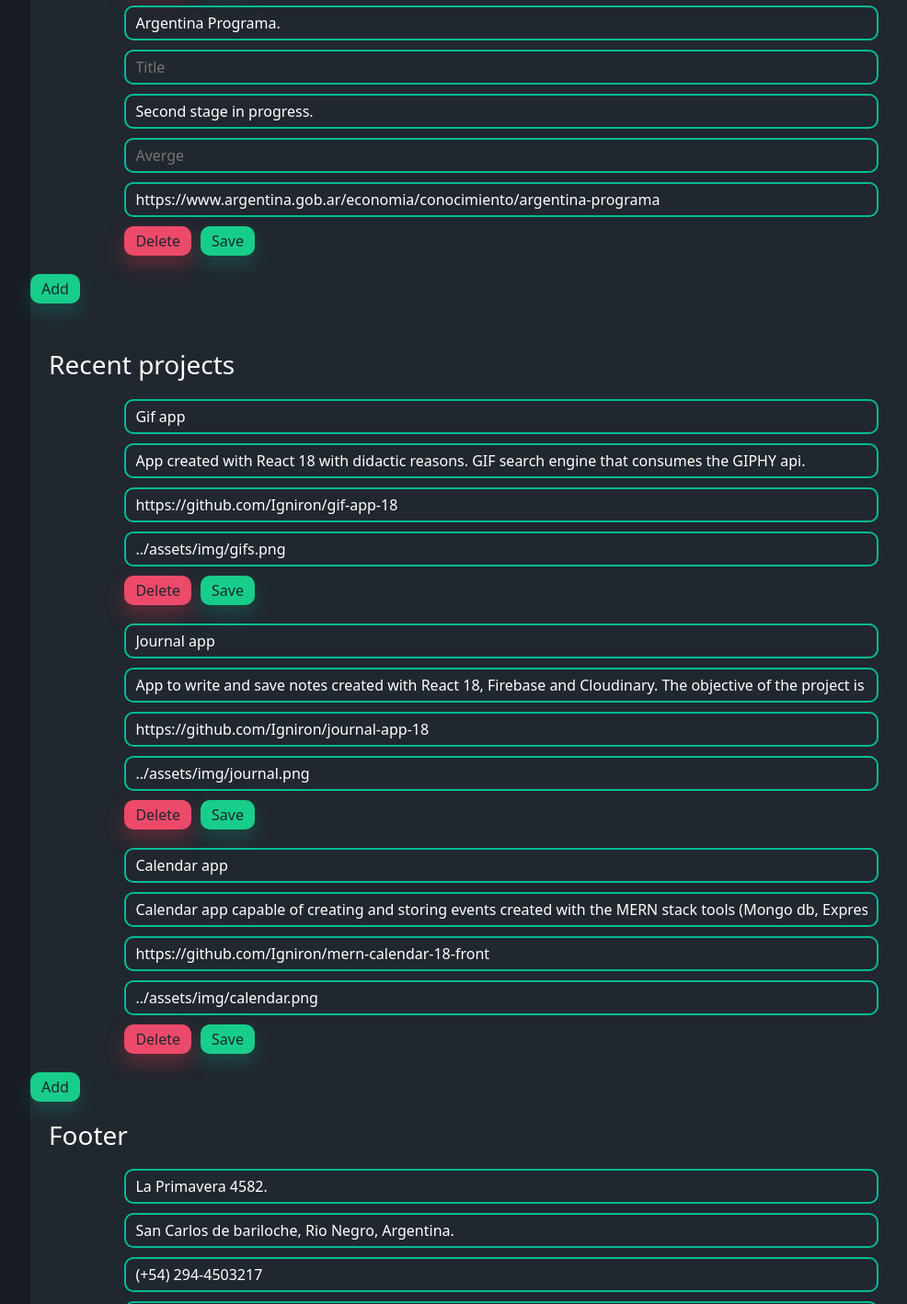
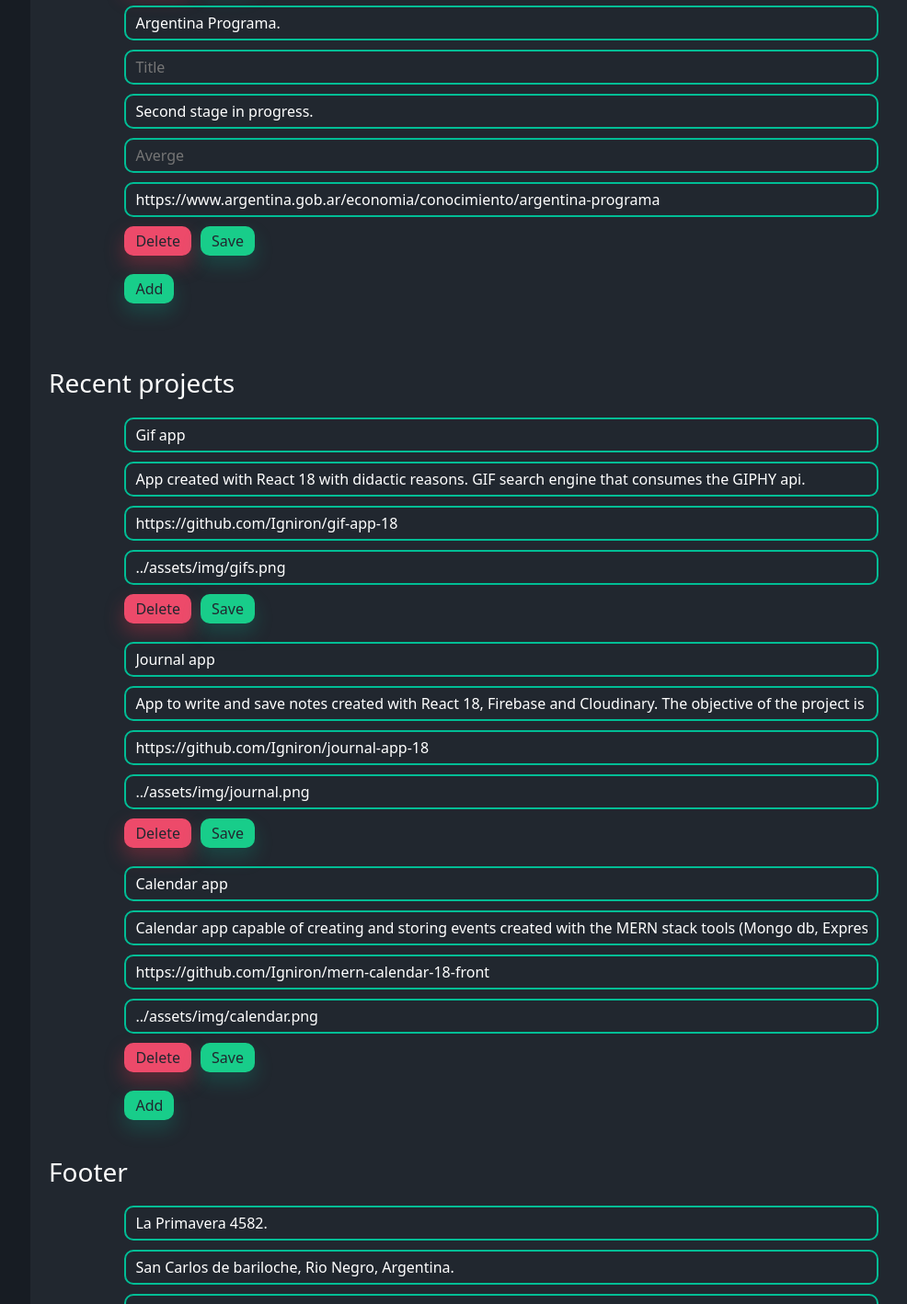
Before and after one commit to Igniron/protfolio-front-end, an Angular app: page /admin in a window 1280 px wide. Shown: the part 1501-2919 px from the top of the page at 92% size, without its empty margins (95-1081 px from the left). Built offline with nearby package versions, Linux system fonts and the light colour scheme.

Commit message:
Admin page fixes

```diff
--- a/src/app/components/admin-page/admin-page.component.css
+++ b/src/app/components/admin-page/admin-page.component.css
@@ -171,7 +171,9 @@
     box-shadow: 0px 10px 20px 1px rgba(182, 46, 66, 0.403);
 }
 
-.admin-add
+.conteiner-add
 {
-
+    width: 80%;
+    margin: 0 auto;
+    margin-bottom: 20px;
 }
--- a/src/app/components/admin-page/admin-page.component.html
+++ b/src/app/components/admin-page/admin-page.component.html
@@ -36,7 +36,9 @@
                     </form>
                 </div>
 
-                <input type="submit" value="Add" class="admin-save admin-add" (click)=toggleMenuEducation()>
+                <div class="conteiner-add">
+                    <input type="submit" value="Add" class="admin-save admin-add" (click)=toggleMenuEducation()>
+                </div>
 
                 <ng-container *ngTemplateOutlet="educationtemplate; context: { isOpen: isMenuOpenEducation }"></ng-container>
 
@@ -70,7 +72,9 @@
                     </div>
                 </form>
 
-                <input type="submit" value="Add" class="admin-save" (click)=toggleMenuProject()>
+                <div class="conteiner-add">
+                    <input type="submit" value="Add" class="admin-save" (click)=toggleMenuProject()>
+                </div>
 
                 <ng-container *ngTemplateOutlet="projecttemplate; context: { isOpen: isMenuOpenProject }"></ng-container>
 
--- a/src/app/components/admin-page/admin-page.component.ts
+++ b/src/app/components/admin-page/admin-page.component.ts
@@ -21,7 +21,6 @@ export class AdminPageComponent {
   {
     this.portfoliodata.obtainData().subscribe( data =>
     {
-      console.log(data);
       this.buffer = data;
     });
   }
--- a/src/app/components/header/header.component.ts
+++ b/src/app/components/header/header.component.ts
@@ -19,7 +19,6 @@ export class HeaderComponent {
   {
     this.portfoliodata.obtainData().subscribe( data =>
     {
-      console.log(data);
       this.buffer = data.header;
     });
   }
```
